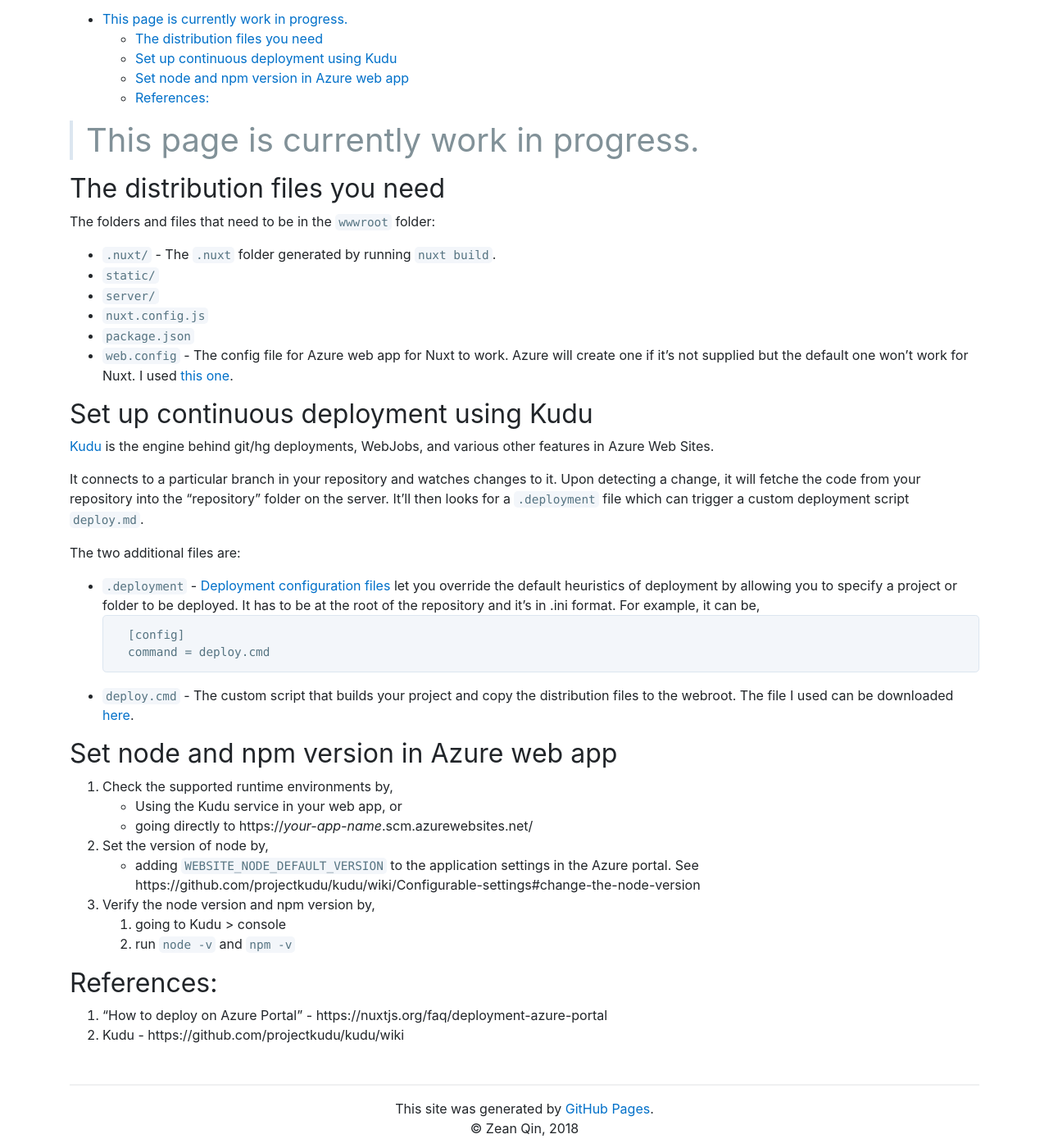
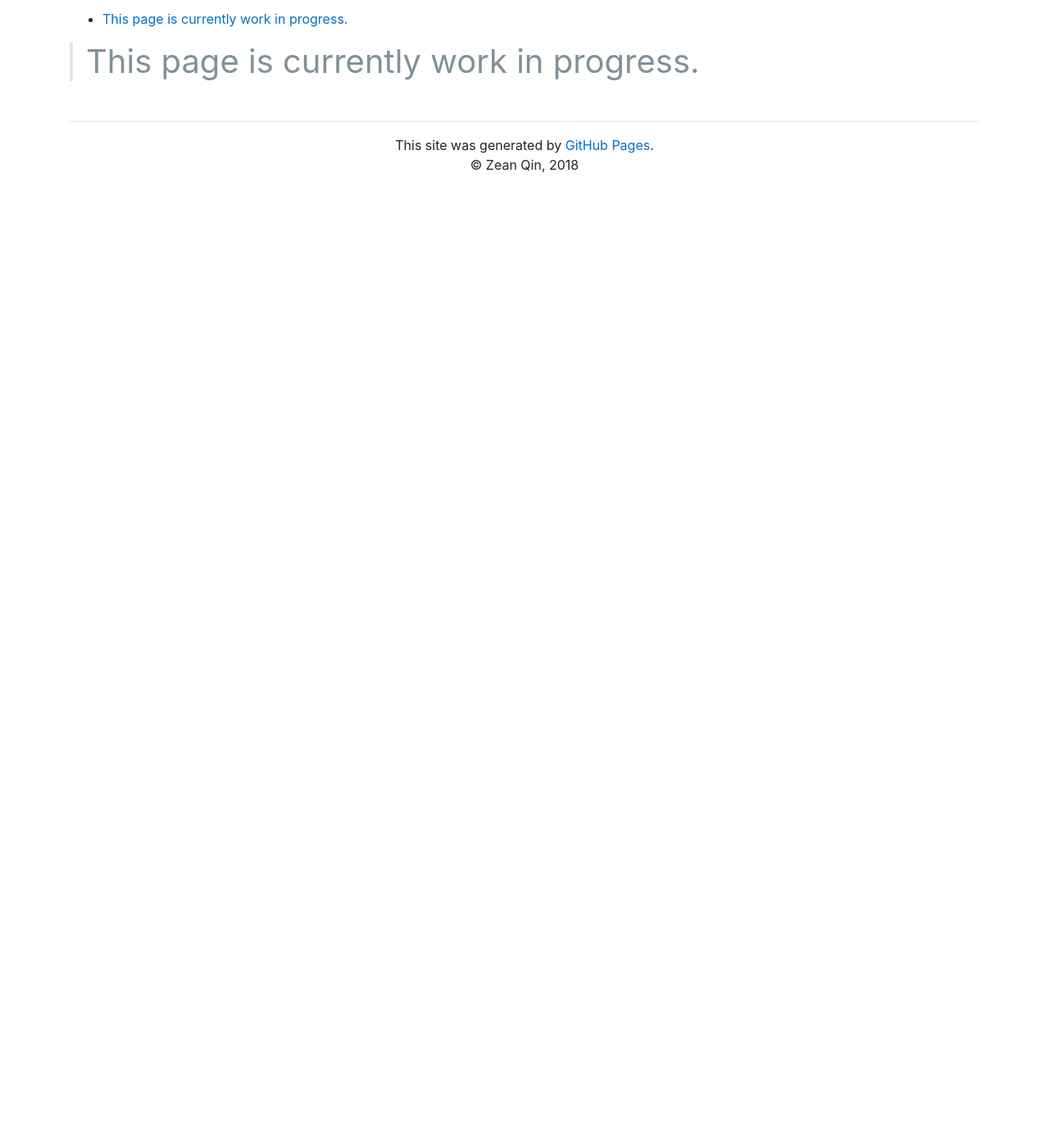
Before and after one commit to ZeanQin/zeanqin.github.io, a Jekyll site: the page built from _posts/2019-08-22-definitive-guide-npm.md, in a window 1280 px wide and 1400 px high, scrolled down 259 px. Shown: the whole window at 82% size. Built offline with Jekyll 4.4.1, drawn with Linux system fonts in a browser that asks for light colours; after the commit the page ends 900 px from its top, so only the background shows below that; some of the changed text lies outside the part shown.

Commit message:
Clean up page

````diff
--- a/_posts/2019-08-22-definitive-guide-npm.md
+++ b/_posts/2019-08-22-definitive-guide-npm.md
@@ -1,45 +1,7 @@
 ---
-title: Deplying NuxtJS app to Azure with continous deployment
+title: The definitive guide to Python import statements
 layout: post
 use_toc: true
-excerpt: How to deploy a NuxtJS app to Azure with continous deployment
+excerpt: The definitive guide to NPM
 ---
 > # This page is currently work in progress.
-
-## The distribution files you need
-The folders and files that need to be in the `wwwroot` folder:
-- `.nuxt/` - The `.nuxt` folder generated by running `nuxt build`.
-- `static/`
-- `server/`
-- `nuxt.config.js`
-- `package.json`
-- `web.config` - The config file for Azure web app for Nuxt to work. Azure will create one if it's not supplied but the default one won't work for Nuxt. I used [this one](/assets/scripts/web.config).
-
-
-## Set up continuous deployment using Kudu
-[Kudu](https://github.com/projectkudu/kudu) is the engine behind git/hg deployments, WebJobs, and various other features in Azure Web Sites.
-
-It connects to a particular branch in your repository and watches changes to it. Upon detecting a change, it will fetche the code from your repository into the "repository" folder on the server. It'll then looks for a `.deployment` file which can trigger a custom deployment script `deploy.md`.
-
-The two additional files are:
-- `.deployment` - [Deployment configuration files](https://github.com/projectkudu/kudu/wiki/Customizing-deployments#deployment-file) let you override the default heuristics of deployment by allowing you to specify a project or folder to be deployed. It has to be at the root of the repository and it's in .ini format. For example, it can be,
-    ```
-    [config]
-    command = deploy.cmd
-    ```
-- `deploy.cmd` - The custom script that builds your project and copy the distribution files to the webroot. The file I used can be downloaded [here](/assets/scripts/deploy.cmd).
-
-## Set node and npm version in Azure web app
-1. Check the supported runtime environments by,
-   - Using the Kudu service in your web app, or
-   - going directly to https://_your-app-name_.scm.azurewebsites.net/
-2. Set the version of node by,
-   - adding `WEBSITE_NODE_DEFAULT_VERSION` to the application settings in the Azure portal. See https://github.com/projectkudu/kudu/wiki/Configurable-settings#change-the-node-version
-3. Verify the node version and npm version by,
-   1. going to Kudu > console
-   2. run `node -v` and `npm -v`
-
-
-## References:
-1. "How to deploy on Azure Portal" - https://nuxtjs.org/faq/deployment-azure-portal
-2. Kudu - https://github.com/projectkudu/kudu/wiki
````
